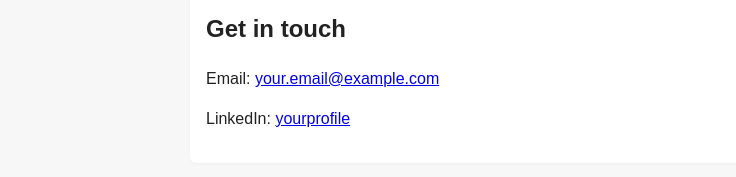
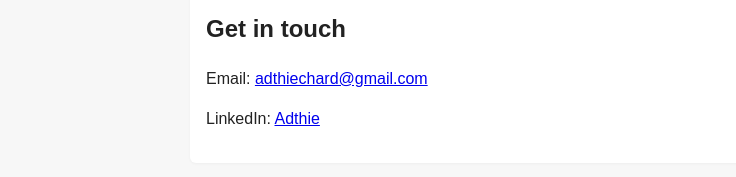
Before and after one commit to Adthie/my-resume-site, a plain HTML site: page contact.html in a window 1280 px wide. Shown: the part 154-331 px from the top of the page, without its empty margins (0-736 px from the left). Drawn offline with Linux system fonts and the light colour scheme.

Commit message:
contact.html

```diff
--- a/contact.html
+++ b/contact.html
@@ -15,8 +15,8 @@
   <main>
     <section>
       <h2>Get in touch</h2>
-      <p>Email: <a href="mailto:your.email@example.com">your.email@example.com</a></p>
-      <p>LinkedIn: <a href="https://www.linkedin.com/in/yourprofile" target="_blank">yourprofile</a></p>
+      <p>Email: <a href="mailto:your.email@example.com">adthiechard@gmail.com</a></p>
+      <p>LinkedIn: <a href="https://www.linkedin.com/in/yourprofile" target="_blank">Adthie</a></p>
     </section>
   </main>
 
```
